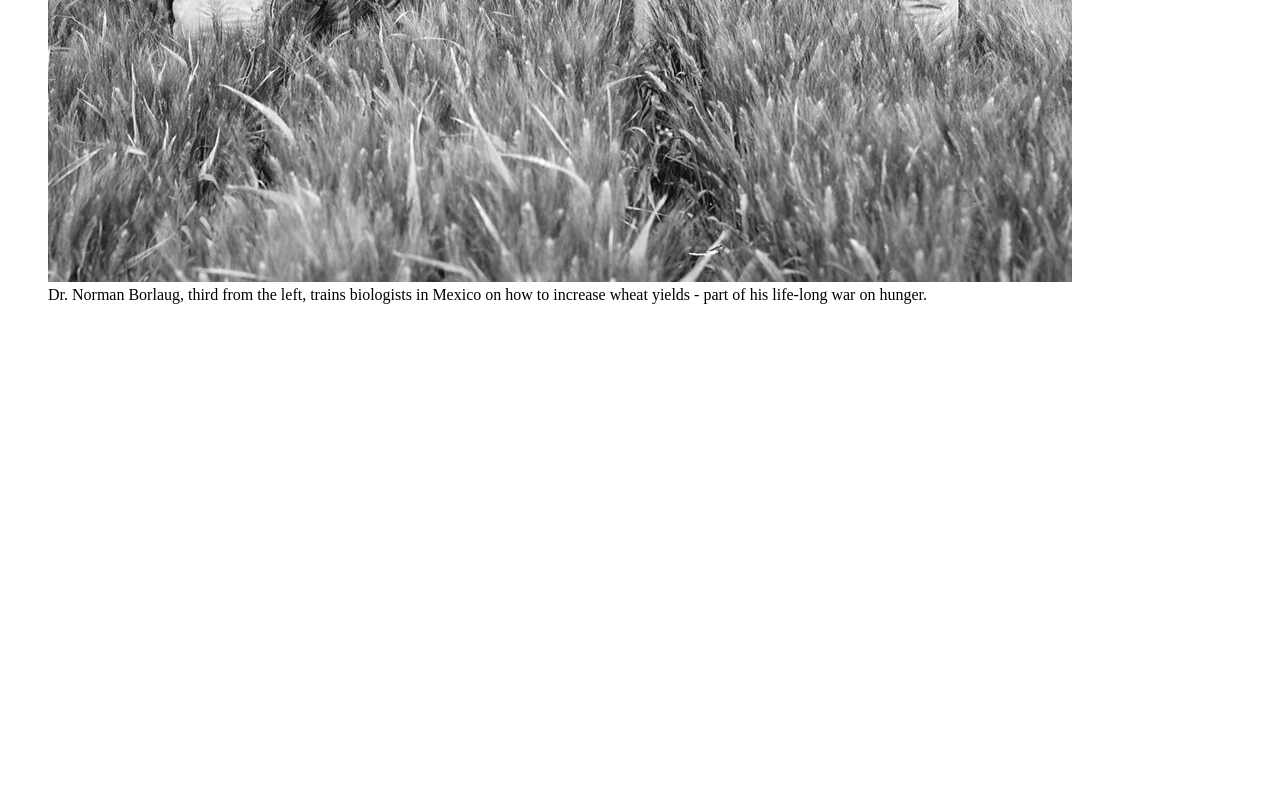
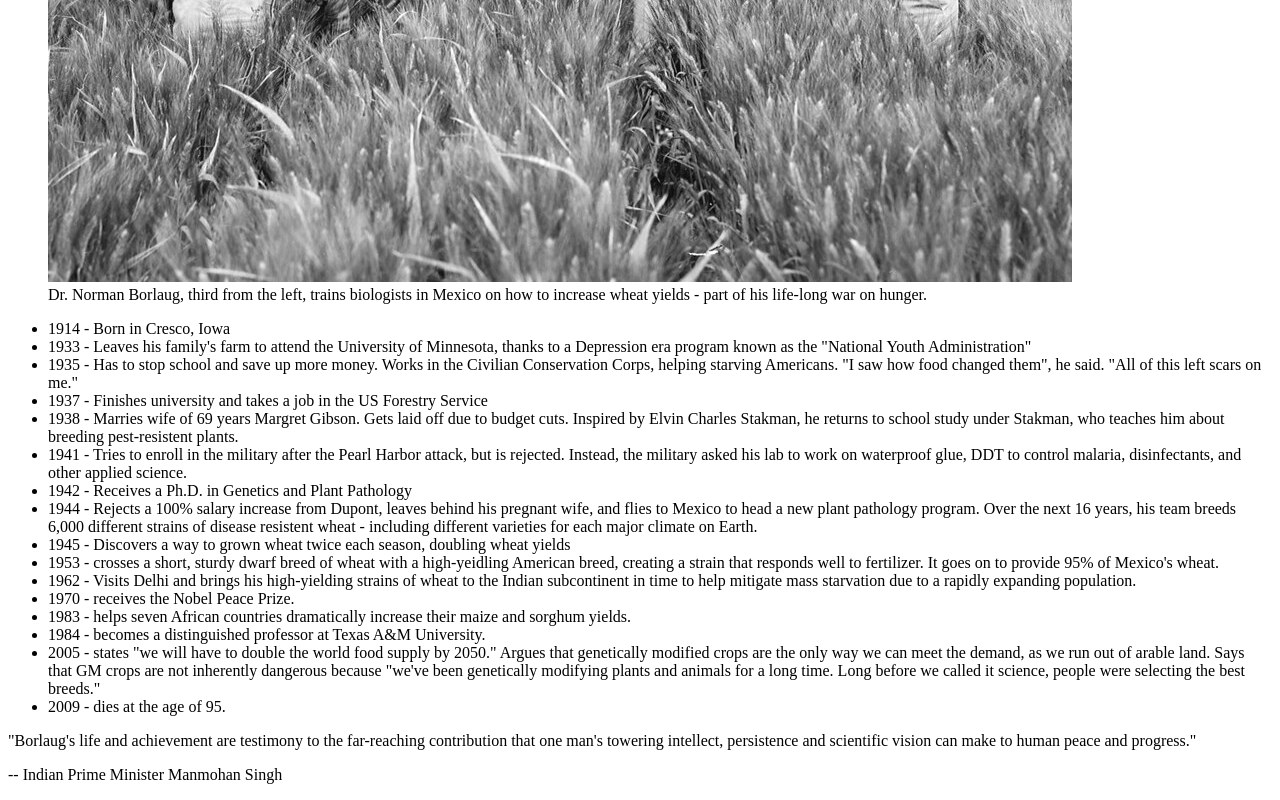
Before and after one commit to MaryiaBialetskaya1/Build-Tribute-Page-Freecodecamp, a plain HTML site: page index.html in a window 1280 px wide. Shown: the part 421-1221 px from the top of the page. Before the commit the page ends 800 px from the top, so only its background shows below. Drawn offline with Linux system fonts and the light colour scheme.

Commit message:
feat: an element with a corresponding id=tribute-info, which contains textual content describing the subject of the tribute page

```diff
--- a/index.html
+++ b/index.html
@@ -13,6 +13,28 @@
             <img src="./tribute-page-main-image.jpg" alt="" id="image">
             <figcaption id="img-caption">Dr. Norman Borlaug, third from the left, trains biologists in Mexico on how to increase wheat yields - part of his life-long war on hunger.</figcaption>
         </figure>
+        <div id="tribute-info">
+            <ul>
+                <li>1914 - Born in Cresco, Iowa</li>
+                <li>1933 - Leaves his family's farm to attend the University of Minnesota, thanks to a Depression era program known as the "National Youth Administration"</li>
+                <li>1935 - Has to stop school and save up more money. Works in the Civilian Conservation Corps, helping starving Americans. "I saw how food changed them", he said. "All of this left scars on me."</li>
+                <li>1937 - Finishes university and takes a job in the US Forestry Service</li>
+                <li>1938 - Marries wife of 69 years Margret Gibson. Gets laid off due to budget cuts. Inspired by Elvin Charles Stakman, he returns to school study under Stakman, who teaches him about breeding pest-resistent plants.</li>
+                <li>1941 - Tries to enroll in the military after the Pearl Harbor attack, but is rejected. Instead, the military asked his lab to work on waterproof glue, DDT to control malaria, disinfectants, and other applied science.</li>
+                <li>1942 - Receives a Ph.D. in Genetics and Plant Pathology</li>
+                <li>1944 - Rejects a 100% salary increase from Dupont, leaves behind his pregnant wife, and flies to Mexico to head a new plant pathology program. Over the next 16 years, his team breeds 6,000 different strains of disease resistent wheat - including different varieties for each major climate on Earth.</li>
+                <li>1945 - Discovers a way to grown wheat twice each season, doubling wheat yields</li>
+                <li>1953 - crosses a short, sturdy dwarf breed of wheat with a high-yeidling American breed, creating a strain that responds well to fertilizer. It goes on to provide 95% of Mexico's wheat.</li>
+                <li>1962 - Visits Delhi and brings his high-yielding strains of wheat to the Indian subcontinent in time to help mitigate mass starvation due to a rapidly expanding population.</li>
+                <li>1970 - receives the Nobel Peace Prize.</li>
+                <li>1983 - helps seven African countries dramatically increase their maize and sorghum yields.</li>
+                <li>1984 - becomes a distinguished professor at Texas A&M University.</li>
+                <li>2005 - states "we will have to double the world food supply by 2050." Argues that genetically modified crops are the only way we can meet the demand, as we run out of arable land. Says that GM crops are not inherently dangerous because "we've been genetically modifying plants and animals for a long time. Long before we called it science, people were selecting the best breeds."</li>
+                <li>2009 - dies at the age of 95.</li>
+            </ul>
+            <p>"Borlaug's life and achievement are testimony to the far-reaching contribution that one man's towering intellect, persistence and scientific vision can make to human peace and progress."</p>
+            <p>-- Indian Prime Minister Manmohan Singh</p>
+        </div>
     </main>
 </body>
 </html>
```
